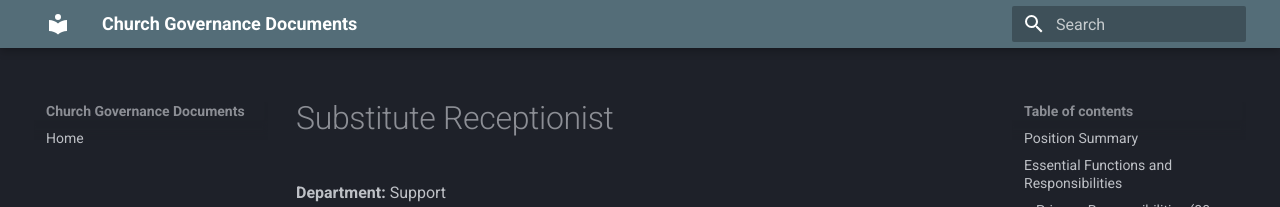
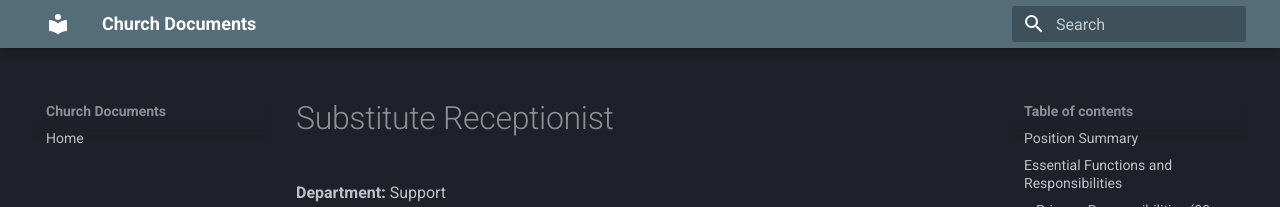
Before and after one commit to fbccana/church-docs, an MkDocs documentation site: the page built from docs/jobs/job-support-temp.md, in a window 1280 px wide. Shown: the top 207 px of the page. Built offline with MkDocs 1.6.1 and Material for MkDocs 9.7.7, drawn with Linux system fonts in a browser that asks for light colours.

Commit message:
mkdocs fix

```diff
--- a/mkdocs.yml
+++ b/mkdocs.yml
@@ -1,4 +1,4 @@
-site_name: Church Governance Documents
+site_name: Church Documents
 
 theme:
   name: material
```
Also changed, not shown: docs/index.md (added).
